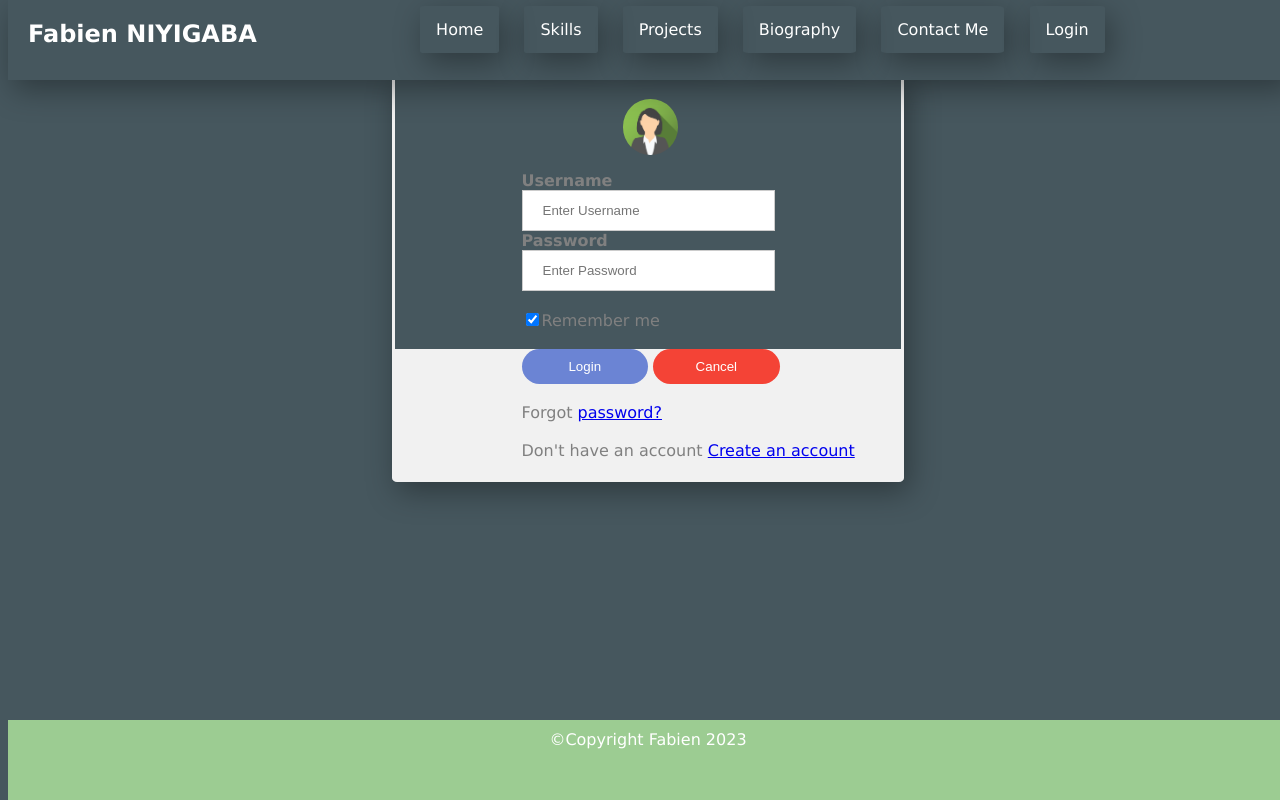
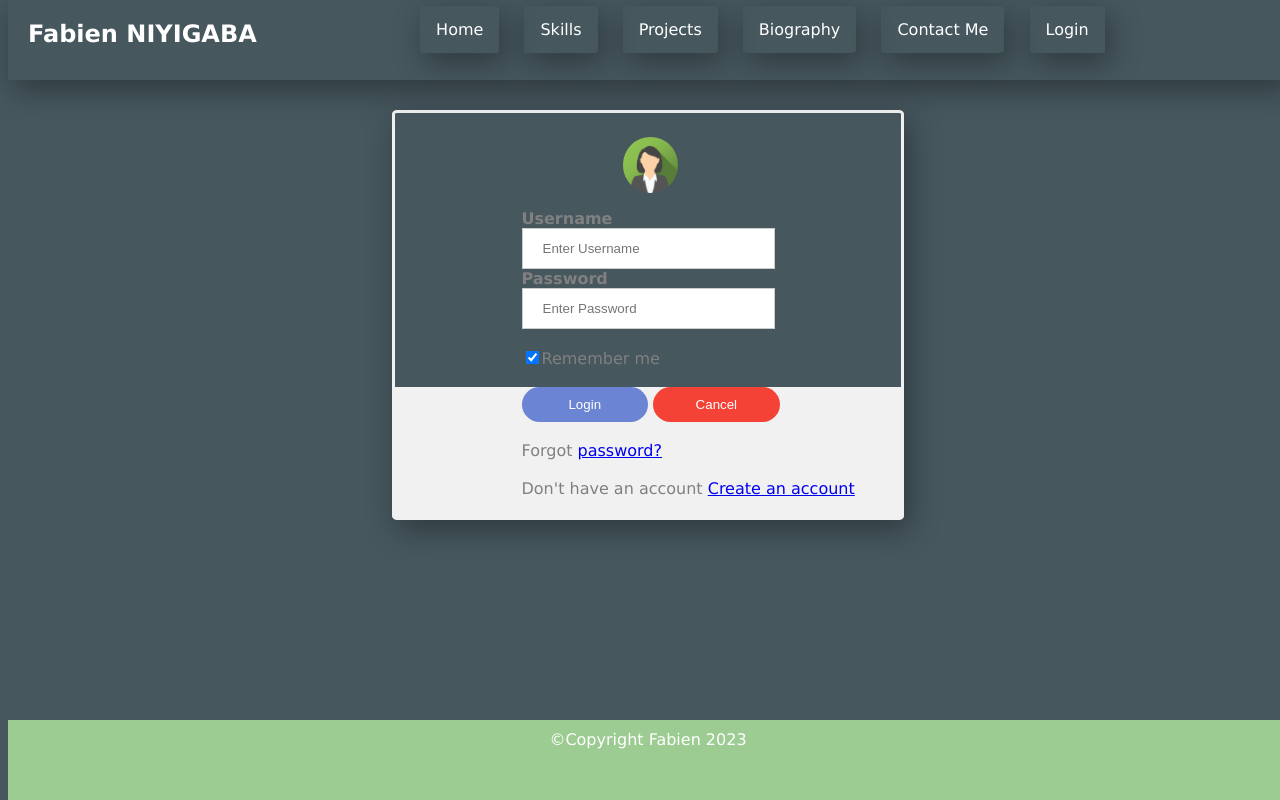
Before and after one commit to Fabien-Pro/FabienPortifolio, a Python web app: template templates/login.html in a window 1280 px wide. Run offline with Jinja, Linux system fonts and the light colour scheme; the template is opened without the code that fills it, so the values that code supplies are empty.

Commit message:
Update login.css

```diff
--- a/static/css/login.css
+++ b/static/css/login.css
@@ -35,11 +35,10 @@ body{
 form {border: 3px solid #f1f1f1;
     width: 40%;
     display: block;
-    margin-top: 20%;
+    margin-top: 8%;
     margin-left: auto;
     margin-right: auto;
     box-shadow: 5px 10px 30px rgba(0, 0, 0, 0.336);
-    margin-top: 5%;
     border-radius: 1%;
   }
 
```
